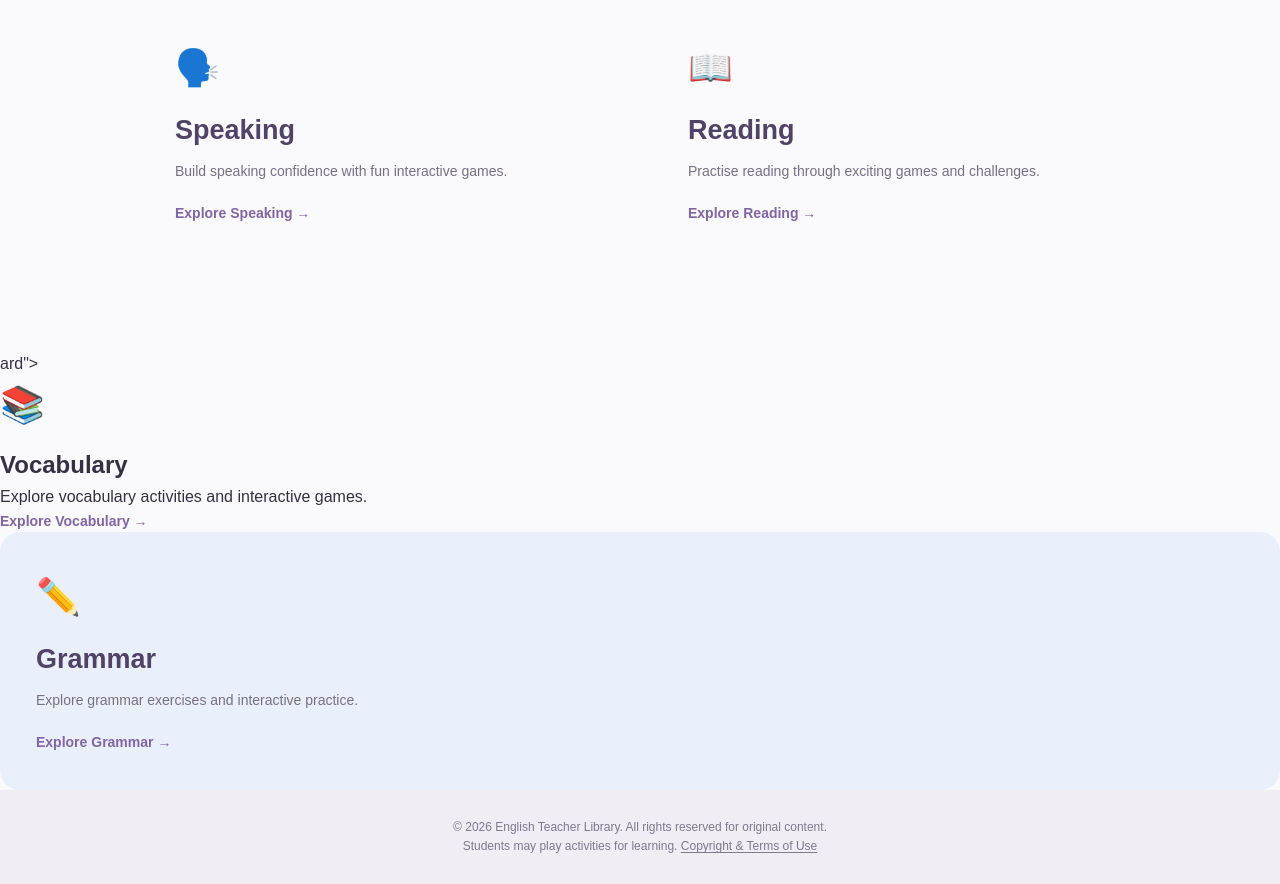
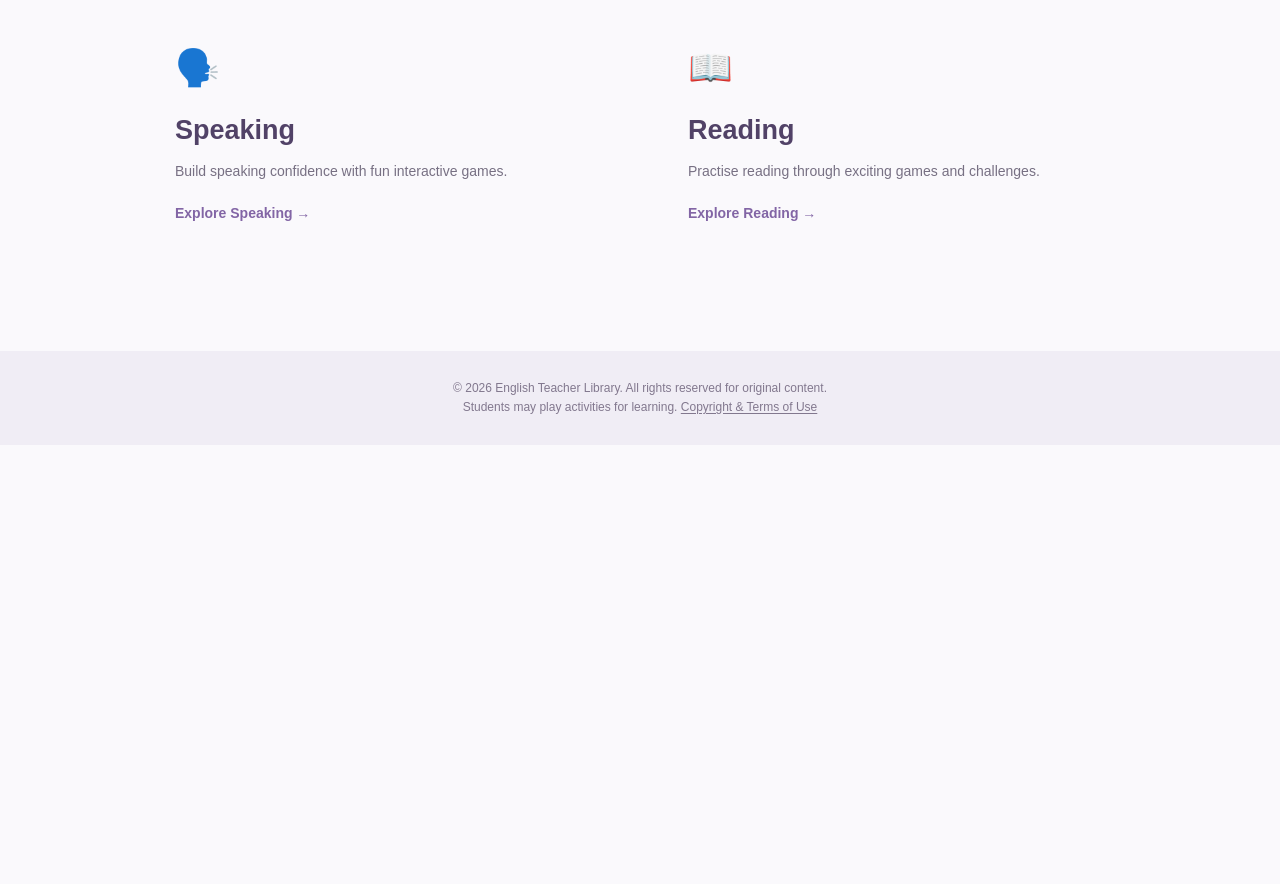
Before and after one commit to easy-en/English-teacher-library, a plain HTML site: page index.html in a window 1280 px wide. Shown: the part 714-1598 px from the top of the page. After the commit the page ends 1159 px from the top, so only its background shows below. Drawn offline with Linux system fonts and the light colour scheme.

Commit message:
Update index.html

```diff
--- a/index.html
+++ b/index.html
@@ -36,5 +36,4 @@
 
 </section>
 </main>
-ard"><span class="category-icon">📚</span><h2>Vocabulary</h2><p>Explore vocabulary activities and interactive games.</p><span class="category-link">Explore Vocabulary →</span></a><a href="grammar.html" class="category-card grammar-card"><span class="category-icon">✏️</span><h2>Grammar</h2><p>Explore grammar exercises and interactive practice.</p><span class="category-link">Explore Grammar →</span></a></section></main>
 <footer><p>© 2026 English Teacher Library. All rights reserved for original content.</p><p>Students may play activities for learning. <a href="terms.html">Copyright &amp; Terms of Use</a></p></footer></body></html>
```
